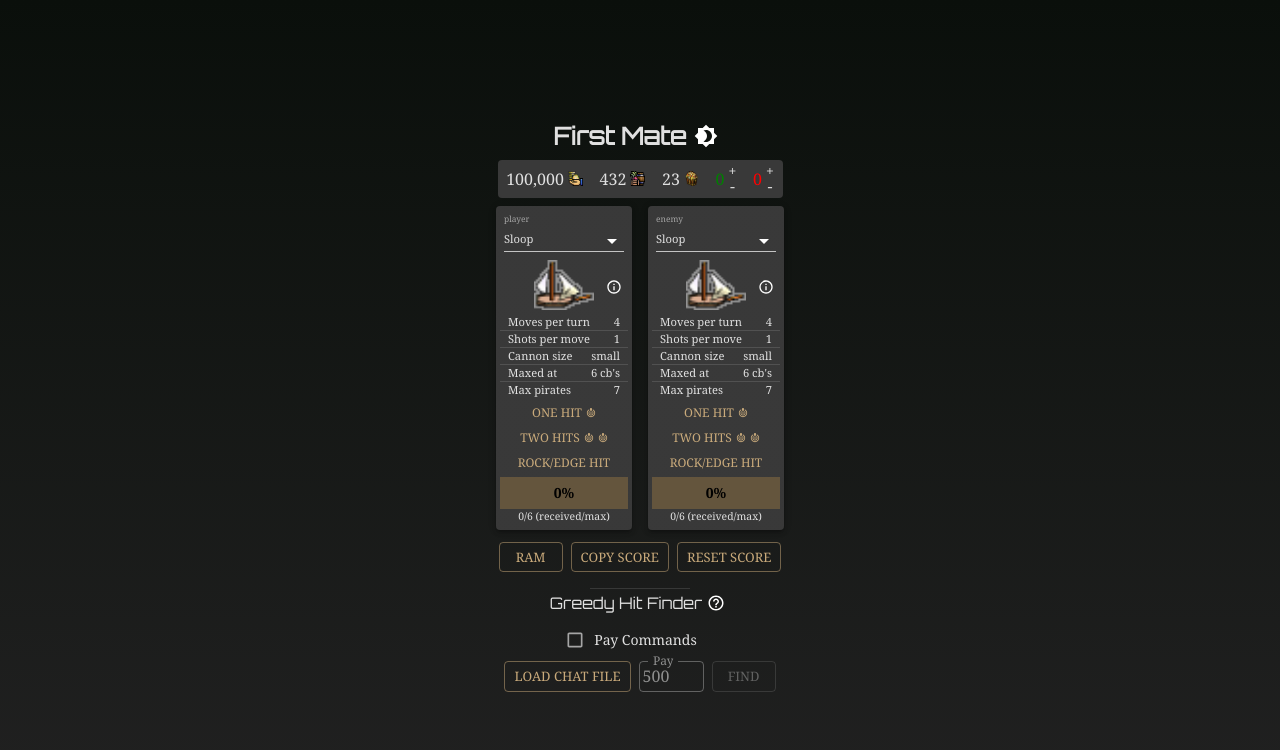
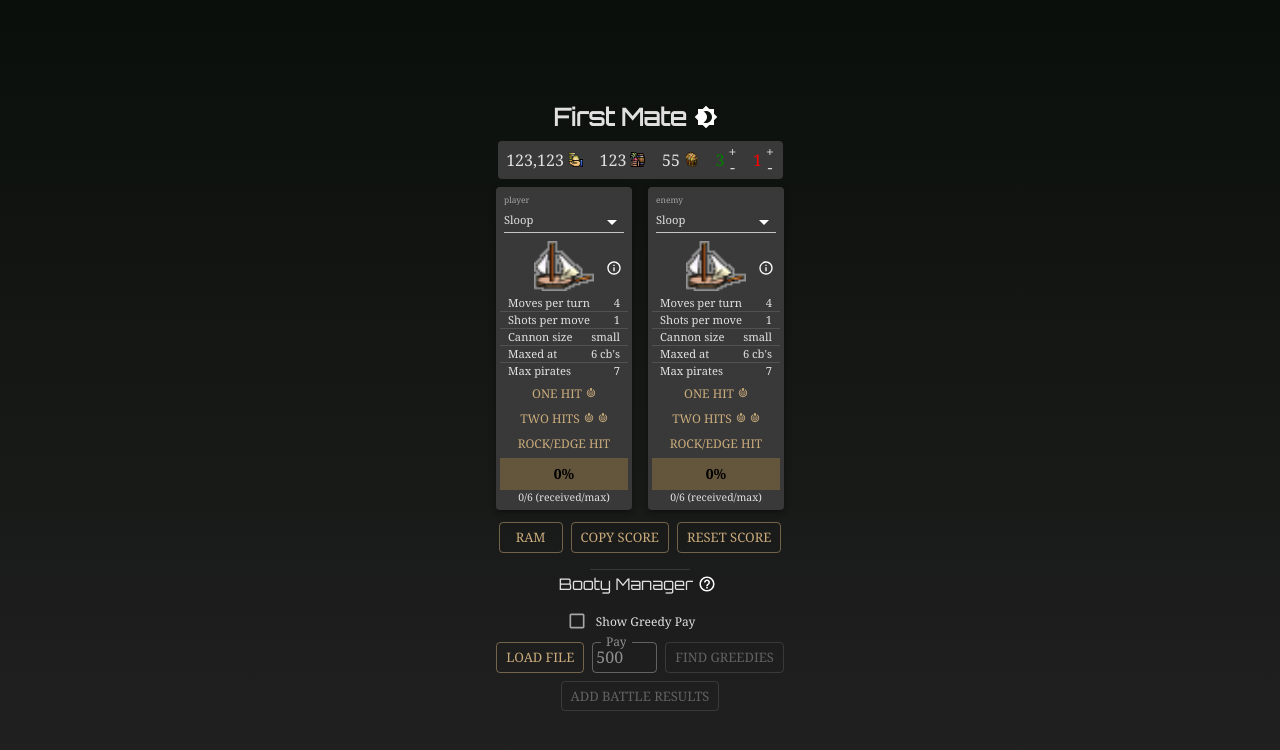
Before and after one commit to captain-dread/pillage-helper-web, a React (Vite) app: page / in a window 1280 px wide. Shown: the top 750 px of the page. Built offline with nearby package versions, Linux system fonts and the light colour scheme.

Commit message:
add tracker of booty

```diff
--- a/src/assets/greedy.js
+++ b/src/assets/greedy.js
@@ -19,6 +19,37 @@ function getIndividualGreedyHit(line) {
     /\[\d{2}:\d{2}:\d{2}\]\s(.*?)\s(swing|perform|execute|deliver)s a/;
   const match = line.match(pattern);
   return match ? match[1] : null;
+}
+
+function hasSingleWordName(inputString) {
+  const winnersPart = inputString.split("Winners: ")[1];
+  const names = winnersPart.split(",").map((name) => name.trim());
+
+  for (let name of names) {
+    if (!name.includes(" ")) {
+      return true; // Found a single word name
+    }
+  }
+
+  return false; // No single word names found
+}
+
+function extractNumbers(inputString) {
+  // Regular expression to find numbers (including commas) in the string
+  const numberPattern = /[\d,]+/g;
+
+  // Extract all numbers (as strings) found in the string
+  const numberStrings = inputString.match(numberPattern);
+
+  // Convert the number strings to integers, removing commas
+  if (numberStrings && numberStrings.length >= 2) {
+    return {
+      piecesOfEight: parseInt(numberStrings[0].replace(/,/g, ""), 10),
+      unitsOfGoods: parseInt(numberStrings[1].replace(/,/g, ""), 10),
+    };
+  }
+
+  return null; // In case the pattern is not matched or there aren't enough numbers
 }
 
 // Function to count greedy hits from battle logs
@@ -56,6 +87,27 @@ function formatBattleResult(battleResult) {
   return resultString;
 }
 
+function getBootyResults(latestBattle) {
+  const res = {
+    win: false,
+    poe: 0,
+    commodities: 0,
+  };
+
+  latestBattle.forEach((line) => {
+    if (line.includes("Game over.  Winners:")) {
+      let didWin = hasSingleWordName(line);
+      res.win = didWin;
+    }
+
+    if (line.includes("The victors plundered")) {
+      const { piecesOfEight, unitsOfGoods } = extractNumbers(line);
+      res.poe = piecesOfEight;
+      res.commodities = unitsOfGoods;
+    }
+  });
+}
+
 export function processLogContent(logContent, pay) {
   try {
     const latestBattle = [];
@@ -74,6 +126,7 @@ export function processLogContent(logContent, pay) {
       }
     });
 
+    const bootyResults = getBootyResults(latestBattle);
     const battleResult = pullGreedyHitsFromBattleLog(latestBattle);
 
     const payCommands = [];
@@ -81,7 +134,11 @@ export function processLogContent(logContent, pay) {
       payCommands.push(`/pay ${name} ${hitCount * pay}`);
     }
 
-    return { result: formatBattleResult(battleResult), payCommands };
+    return {
+      result: formatBattleResult(battleResult),
+      payCommands,
+      totalHits: battleResult.totalHits,
+    };
   } catch (e) {
     console.error("Error processing log content: ", e);
   }
--- a/src/components/BattleContainer.jsx
+++ b/src/components/BattleContainer.jsx
@@ -11,9 +11,11 @@ import Brightness4Icon from "@mui/icons-material/Brightness4";
 
 export default function BattleContainer({ toggleDarkMode, darkMode }) {
   const [results, setResults] = useState({
-    wins: 0,
-    losses: 0,
-    lavishLockers: 0,
+    poe: 123123,
+    commodities: 123,
+    lavishLockers: 55,
+    wins: 3,
+    losses: 1,
   });
   const [battle, setBattle] = useState({
     playerShip: ships[0],
@@ -228,7 +230,7 @@ export default function BattleContainer({ toggleDarkMode, darkMode }) {
         </Button>
       </Box>
 
-      <GreedyHitFinder />
+      <GreedyHitFinder setResults={setResults} />
     </Box>
   );
 }
--- a/src/components/Booty.jsx
+++ b/src/components/Booty.jsx
@@ -17,7 +17,7 @@ export default function Booty({ setResults, results }) {
       }}
     >
       <Box sx={{ display: "flex", alignItems: "center" }}>
-        <Typography sx={{ pr: 0.5 }}>100,000</Typography>
+        <Typography sx={{ pr: 0.5 }}>{results.poe.toLocaleString()}</Typography>
         <img
           src="./icons/poe.png"
           alt="poe"
@@ -26,7 +26,7 @@ export default function Booty({ setResults, results }) {
       </Box>
 
       <Box sx={{ display: "flex", alignItems: "center" }}>
-        <Typography sx={{ pr: 0.5 }}>432</Typography>
+        <Typography sx={{ pr: 0.5 }}>{results.commodities}</Typography>
         <img
           src="./icons/commodities.png"
           alt="poe"
@@ -35,7 +35,7 @@ export default function Booty({ setResults, results }) {
       </Box>
 
       <Box sx={{ display: "flex", alignItems: "center" }}>
-        <Typography sx={{ pr: 0.5 }}>23</Typography>
+        <Typography sx={{ pr: 0.5 }}>{results.lavishLockers}</Typography>
         <img
           src="./icons/lavish_lockers.png"
           alt="poe"
--- a/src/components/GreedyHitFinder.jsx
+++ b/src/components/GreedyHitFinder.jsx
@@ -8,7 +8,7 @@ import TextField from "@mui/material/TextField";
 import ResultsModal from "./ResultsModal";
 import HelpOutlineIcon from "@mui/icons-material/HelpOutline";
 
-export default function GreedyHitFinder() {
+export default function GreedyHitFinder({ setResults }) {
   const [file, setFile] = useState(null);
   const [fileText, setFileText] = useState("");
   const [state, setState] = useState({
@@ -78,6 +78,24 @@ export default function GreedyHitFinder() {
     });
   };
 
+  const handleAddBattleResults = () => {
+    if (!fileText) {
+      return;
+    }
+    const res = processLogContent(
+      fileText,
+      state.inputValue > 0 ? state.inputValue : 500
+    );
+
+    setResults((R) => {
+      return {
+        ...R,
+        lavishLockers: R.lavishLockers + res.totalHits,
+      };
+    });
+    setFile(null);
+  };
+
   return (
     <>
       <Box sx={{ display: "flex", justifyContent: "center" }}>
@@ -98,7 +116,7 @@ export default function GreedyHitFinder() {
             fontSize={16}
             style={{ fontFamily: '"Orbitron", sans-serif' }}
           >
-            Greedy Hit Finder
+            Booty Manager
           </Typography>
           <IconButton onClick={handleHelpClick} aria-label="help" size="small">
             <HelpOutlineIcon size="small" fontSize="11" />
@@ -115,8 +133,8 @@ export default function GreedyHitFinder() {
             />
           }
           label={
-            <Typography variant="body2" style={{ fontSize: "14px" }}>
-              Pay Commands
+            <Typography variant="body2" style={{ fontSize: "12px" }}>
+              Show Greedy Pay
             </Typography>
           }
           sx={{ mt: 0.5, mb: 0.2 }}
@@ -142,7 +160,7 @@ export default function GreedyHitFinder() {
               variant="outlined"
               onClick={() => document.getElementById("file-input").click()}
             >
-              Load Chat File
+              Load File
             </Button>
           </label>
 
@@ -168,9 +186,18 @@ export default function GreedyHitFinder() {
             disabled={!isFileLoaded}
             onClick={handleFindGreedyHits}
           >
-            Find
+            Find Greedies
           </Button>
         </Box>
+        <Button
+          size="small"
+          variant="outlined"
+          disabled={!isFileLoaded}
+          onClick={handleAddBattleResults}
+          sx={{ mt: 1 }}
+        >
+          Add battle results
+        </Button>
       </Box>
       {showResultsModal.show ? (
         <ResultsModal
```
